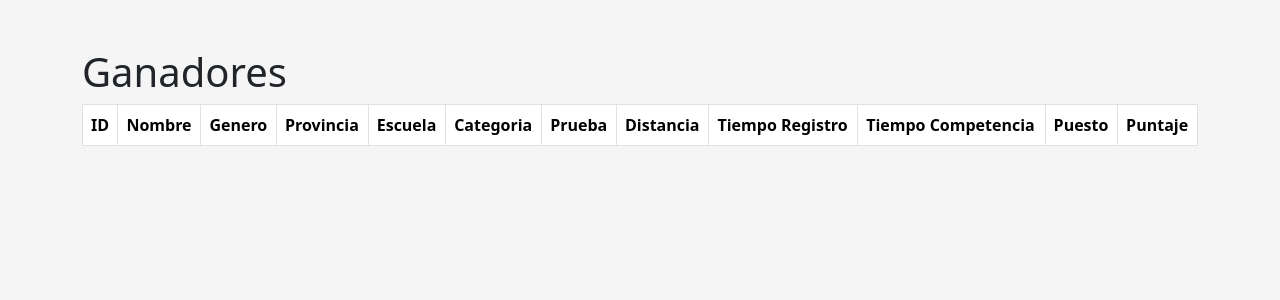
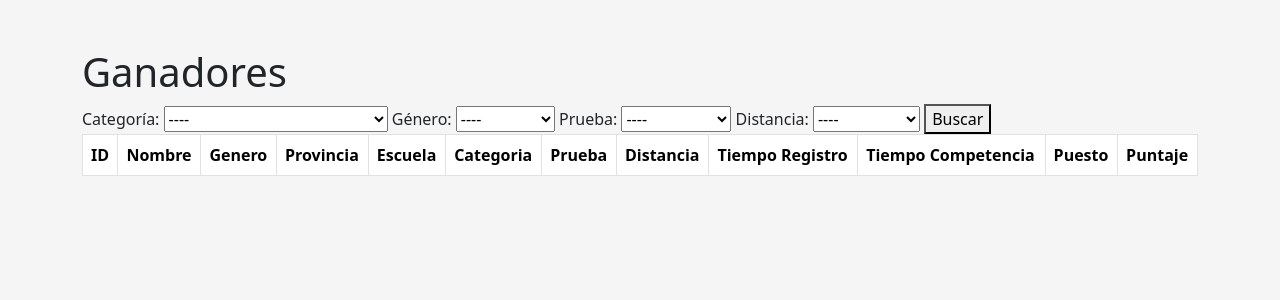
Before and after one commit to JorgeArguello1999/Spotec, a Django app: page /winners/ in a window 1280 px wide. Shown: the part 56-356 px from the top of the page. Run offline with Django 4.2, Linux system fonts and the light colour scheme; data that the repository does not hold is empty.

Commit message:
feat: Menu de navegación para Ganadores

```diff
--- a/winners/functions.py
+++ b/winners/functions.py
@@ -17,7 +17,7 @@ def create_ganadores(data):
     puntos = 9
     for i in competidores:
         datos = {
-            "id_student": i.id,
+            "id": i.id,
             "cedula": i.cedula,
             "nombre": i.nombre,
             "provincia": i.provincia,
@@ -36,5 +36,5 @@ def create_ganadores(data):
         else: puntos = puntos - 1
         puesto = puesto + 1
 
-        # Configurar para que id_student sea PK
+        # Falla al actualizar el registro
         Ganadores.objects.update_or_create(**datos)
--- a/winners/models.py
+++ b/winners/models.py
@@ -1,8 +1,7 @@
 from django.db import models
 
 class Ganadores(models.Model):
-    id = models.AutoField(primary_key=True)
-    id_student = models.IntegerField()
+    id = models.IntegerField(primary_key=True)
     cedula = models.CharField(max_length=10)
     nombre = models.CharField(max_length=255)
     provincia = models.CharField(max_length=255, null=True)
--- a/winners/templates/list_winners.html
+++ b/winners/templates/list_winners.html
@@ -4,8 +4,78 @@
 
 {% block content %}
 
+<script>
+    function construirURL() {
+        // Obtener los valores seleccionados
+        var distancia = document.getElementById('distancia').value;
+        var genero = document.getElementById('genero').value;
+        var categoria = document.getElementById('categoria').value;
+        var prueba = document.getElementById('prueba').value;
+
+        // Construir la URL
+        var url = '/winners/' + distancia + '/' + genero + '/' + categoria + '/' + prueba;
+
+        // Redirigir a la URL construida
+        window.location.href = url;
+    }
+</script>
+
 <div class="container mt-5">
     <h1>{{titulo}}</h1>
+
+    <form>
+        <label for="categoria">Categoría:</label>
+        <select id="categoria">
+            <option value="">----</option>
+            <option value="MEN">Menores 6 años</option>
+            <option value="7-8">7-8 años</option>
+            <option value="9NO">9 años novatos</option>
+            <option value="9CL">9 años clasificados</option>
+            <option value="10N">10 años novatos</option>
+            <option value="10C">10 años clasificados</option>
+            <option value="11N">11 años novatos</option>
+            <option value="11C">11 años clasificados</option>
+            <option value="12N">12 años novatos</option>
+            <option value="12C">12 años clasificados</option>
+            <option value="34N">13-14 años novatos</option>
+            <option value="34C">13-14 años clasificados</option>
+            <option value="57N">15-17 años novatos</option>
+            <option value="57C">15-17 años clasificados</option>
+            <option value="18N">18 en adelante novatos</option>
+            <option value="18C">18 en adelante clasificados</option>
+        </select>
+
+        <label for="genero">Género:</label>
+        <select id="genero">
+            <option value="">----</option>
+            <option value="M">Masculino</option>
+            <option value="F">Femenino</option>
+        </select>
+
+        <label for="prueba">Prueba:</label>
+        <select id="prueba">
+            <option value="">----</option>
+            <option value="ESP">Espalda</option>
+            <option value="MAR">Mariposa</option>
+            <option value="COM">Combinado</option>
+            <option value="LIB">Libre</option>
+            <option value="PEC">Pecho</option>
+            <option value="REL">Relevos</option>
+            <option value="SNO">Snorkel</option>
+        </select>
+
+        <label for="distancia">Distancia:</label>
+        <select id="distancia">
+            <option value="">----</option>
+            <option value="25M">25 Metros</option>
+            <option value="50M">50 Metros</option>
+            <option value="10M">100 Metros</option>
+        </select>
+
+        <!-- Agregamos un botón que llamará a la función JavaScript -->
+        <button type="button" onclick="construirURL()">Buscar</button>
+    </form>
+
     <table border="1" class="table table-bordered">
         <tr>
             <th>ID</th>
@@ -42,10 +112,4 @@
     </table>
 </div>
 
-{% for item in lista %}
-  {% for lis in item.datos %}
-  {% endfor %}
-{% endfor %}
-
-
 {% endblock %}
--- a/winners/urls.py
+++ b/winners/urls.py
@@ -4,5 +4,5 @@ from . import views
 urlpatterns = [
     path("", views.list_all, name="list_winners"),
     path("create/", views.create, name="create_winners"),
-    # path("delete/<str:cedula>", views.delete, name="delete_students")
+    path("<str:distancia>/<str:genero>/<str:categoria>/<str:prueba>", views.list_filter, name="list_filter"),
 ]
--- a/winners/views.py
+++ b/winners/views.py
@@ -14,7 +14,24 @@ def list_all(request):
     })
 
 def list_filter(request, distancia, genero, categoria, prueba):
-    pass
+    lista = Ganadores.objects.filter(distancia=distancia, genero=genero, categoria=categoria, prueba=prueba)
+    especial = "NO"
+
+    if prueba == "REL":
+        # En relevos se aceptan Hombre y Mujeres y la distancia es fija
+        lista = Ganadores.objects.filter(categoria=categoria, prueba=prueba)
+        especial = "REL, no Genero, no distancia"
+
+    if prueba == "COM":
+        # En combinados la distancia es fija
+        lista = Ganadores.objects.filter(genero=genero, categoria=categoria, prueba=prueba)
+        especial = "COM, no distancia"
+
+    lista = lista.order_by("puesto")
+    return render(request, 'list_winners.html', {
+        "lista": lista,
+        "titulo": f"{genero}-{categoria}-{prueba}-{distancia}",
+    })
 
 def create(request):
     if request.method != "GET":
```
